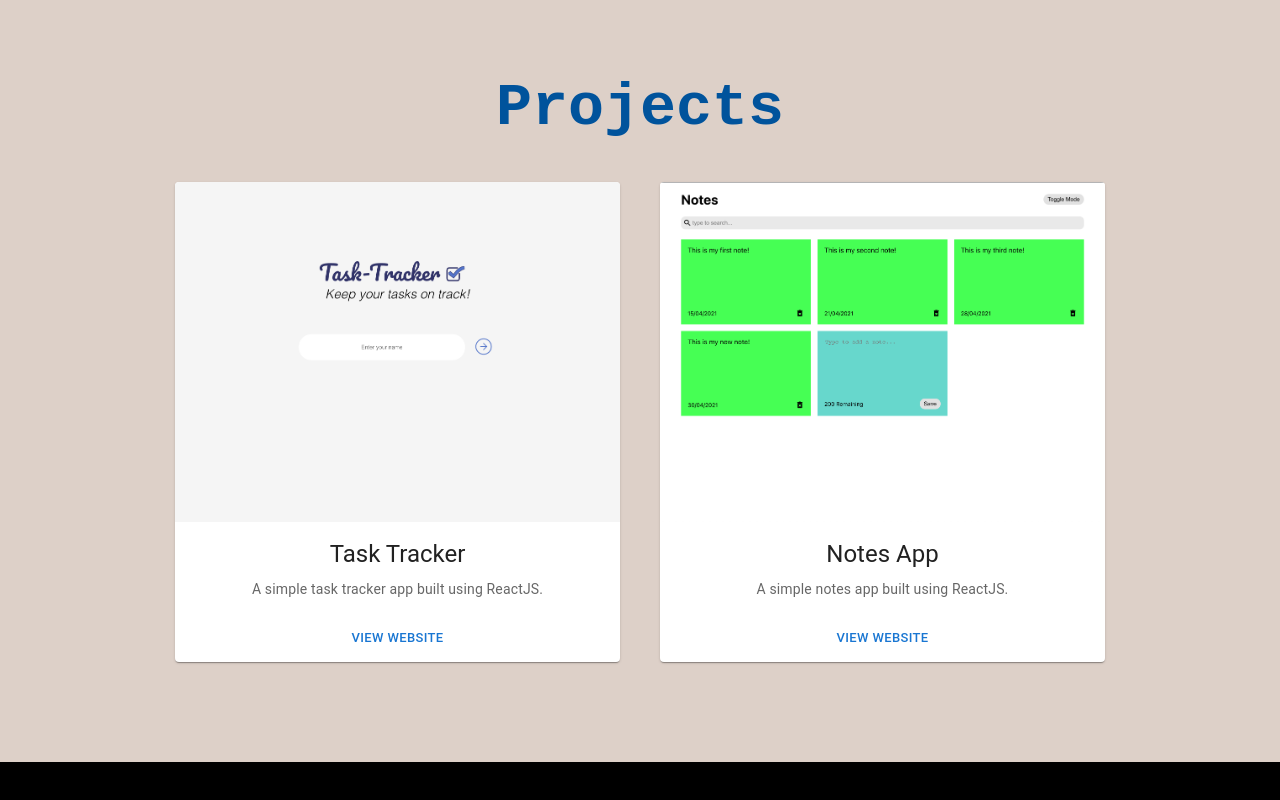
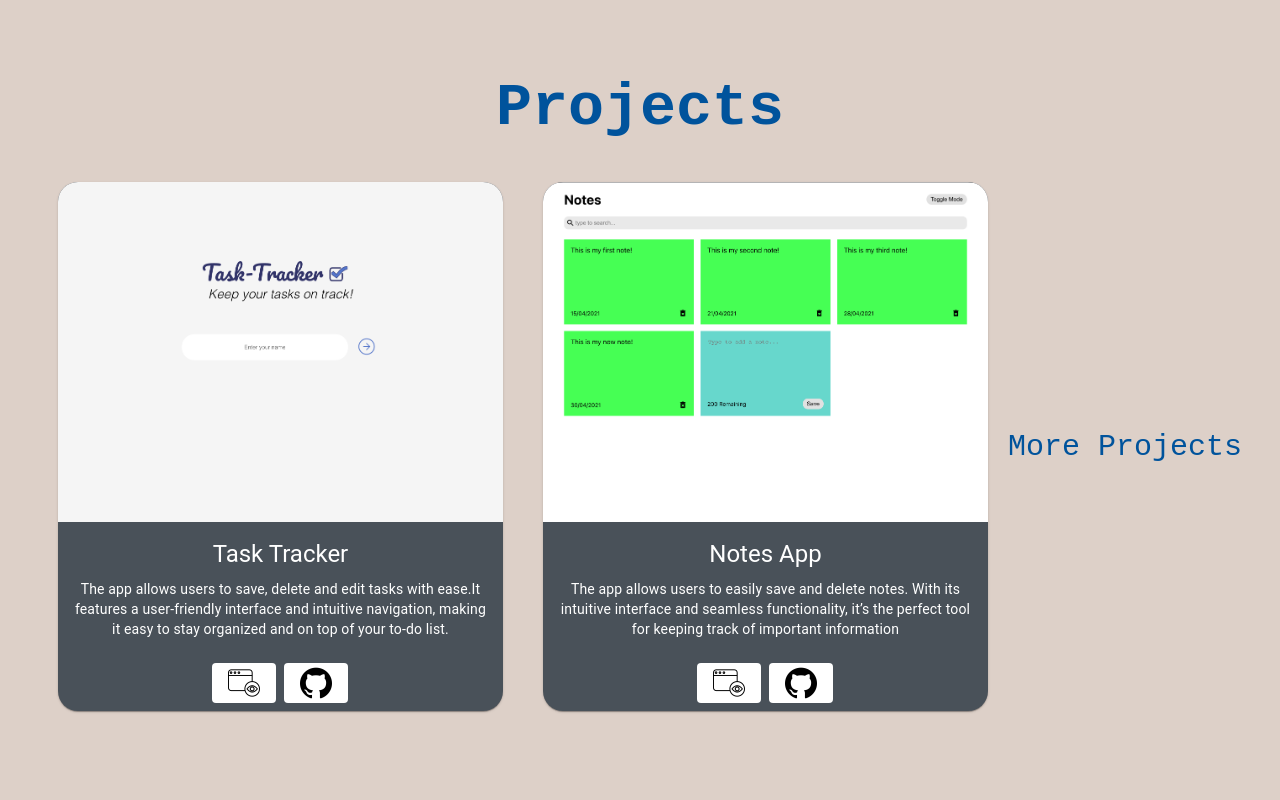
Before and after one commit to Kartik1745/portfolio, a React (Create React App) app: page / in a window 1280 px wide. Shown: the part 1566-2366 px from the top of the page. Before the commit the page ends 2328 px from the top, so only its background shows below. Built offline with nearby package versions, Linux system fonts and the light colour scheme.

Commit message:
Minor Update

```diff
--- a/src/components/projects.css
+++ b/src/components/projects.css
@@ -9,6 +9,9 @@
     font-family: 'Courier New', Courier, monospace;
     font-size: 30px;
     text-align: center;
+}
+
+.projects h1{
     color: #00539C;
 }
 
@@ -26,7 +29,9 @@
     align-items: center;
     justify-content: center;
     margin: 0 20px 0 20px;
-    border-radius: 10px;
-    box-shadow: 0 0 10px rgba(0,0,0,0.5);
-    transition: 0.3s ease-in-out;
 }
+
+#git{
+    color: #00539C;
+    text-decoration: none;
+}
--- a/src/components/projects.js
+++ b/src/components/projects.js
@@ -7,6 +7,8 @@ import CardContent from '@mui/material/CardContent';
 import CardMedia from '@mui/material/CardMedia';
 import Button from '@mui/material/Button';
 import Typography from '@mui/material/Typography';
+import github from '../images/github.png'
+import pageview from '../images/page-views.png'
 
 const Projects = () => {
 
@@ -14,14 +16,16 @@ const Projects = () => {
         {
             image: 'tasktracker',
             title: 'Task Tracker',
-            description: 'A simple task tracker app built using ReactJS.',
-            Url: 'https://lighthall-level2-sf8i.vercel.app/'
+            description: 'The app allows users to save, delete and edit tasks with ease.It features a user-friendly interface and intuitive navigation, making it easy to stay organized and on top of your to-do list.',
+            Url: 'https://lighthall-team60-tasks.vercel.app/',
+            Git: 'https://github.com/Kartik1745/Lighthall-level2'
         },
         {
             image: 'notesapp',
             title: 'Notes App',
-            description: 'A simple notes app built using ReactJS.',
-            Url: 'https://notesapp-eight.vercel.app/'
+            description: 'The app allows users to easily save and delete notes. With its intuitive interface and seamless functionality, it’s the perfect tool for keeping track of important information',
+            Url: 'https://notesapp-eight.vercel.app/',
+            Git: 'https://github.com/Kartik1745/Notes-app'
         },
     ]
 
@@ -30,7 +34,7 @@ const Projects = () => {
             <h1>Projects</h1>
             <div className='projects-container'>
                 {data.map((item) => (
-                    <Card sx={{ maxWidth: 445 }} className='project-card'>
+                    <Card sx={{ maxWidth: 445, borderRadius: 5, backgroundColor:'#495159' }} className='project-card'>
                         <CardMedia
                             component="img"
                             height="340"
@@ -38,18 +42,20 @@ const Projects = () => {
                             alt="green iguana"
                         />
                         <CardContent>
-                            <Typography gutterBottom variant="h5" component="div">
+                            <Typography sx={{color: 'white'}} gutterBottom variant="h5" component="div">
                                 {item.title}
                             </Typography>
-                            <Typography variant="body2" color="text.secondary">
+                            <Typography sx={{color: 'white'}} variant="body2">
                                 {item.description}
                             </Typography>
                         </CardContent>
-                        <CardActions>
-                            <Button size="small" href={item.Url} target=' '>View Website</Button>
+                        <CardActions >
+                            <Button sx={{background: 'white'}} size="small" href={item.Url} target=' '><img style={{maxHeight:32}} src={pageview} alt='github' className='github' /></Button>
+                            <Button sx={{background: 'white'}} size="small" href={item.Git} target=' '><img style={{maxHeight:32}} src={github} alt='github' className='github' /></Button>
                         </CardActions>
                     </Card>
                 ))}
+                <a id='git' href='https://github.com/Kartik1745' target=' '>More Projects</a>
             </div>
         </div>
     );
```
Also changed, not shown: src/images/github.png (added), src/images/page-views.png (added).
